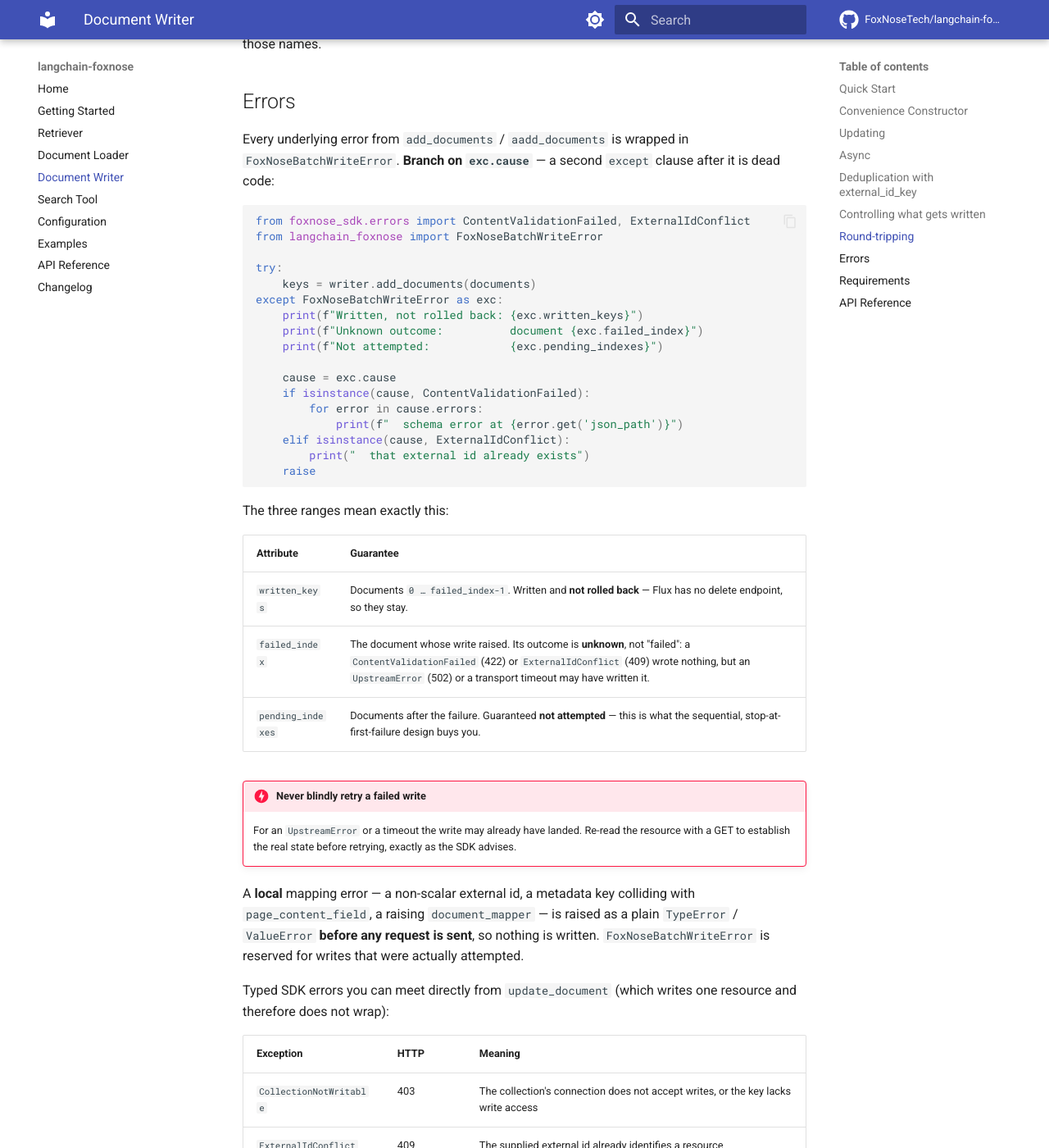
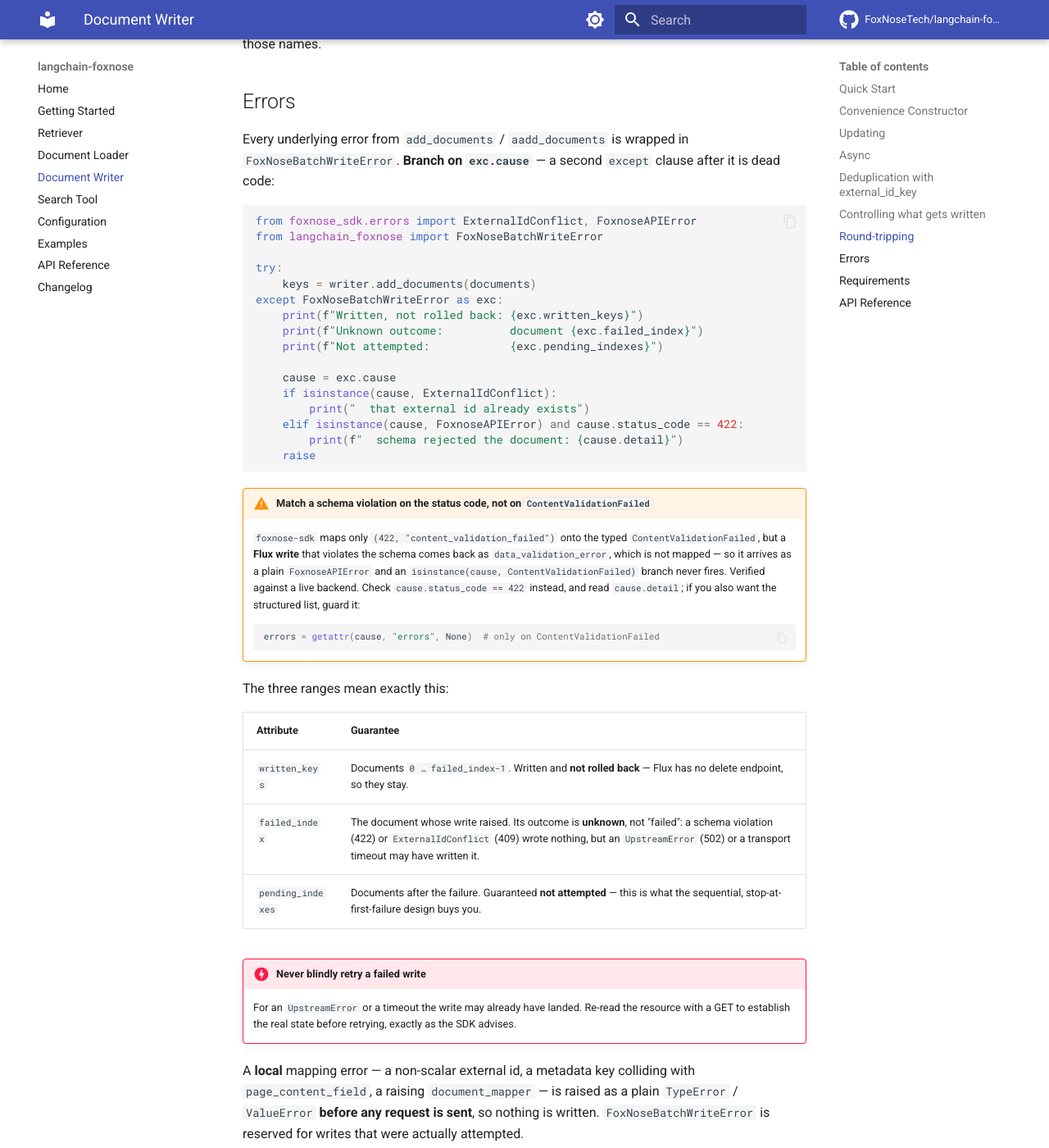
Before and after one commit to FoxNoseTech/langchain-foxnose, an MkDocs documentation site: the page built from docs/writer.md, in a window 1280 px wide and 1400 px high, scrolled down 3972 px. Shown: the whole window at 82% size. Built offline with MkDocs 1.6.1 and Material for MkDocs 9.7.7, drawn with Linux system fonts in a browser that asks for light colours; comment, search, counter and statistics services are not loaded; some of the changed text lies outside the part shown.

Commit message:
docs: match a write schema violation on the status code, not the typed error
The documented recipe did not work. docs/writer.md and the example told
callers to branch on isinstance(cause, ContentValidationFailed), but that
branch never fires for a Flux write: foxnose-sdk maps only
(422, "content_validation_failed") onto that class, while core answers a
resource-write schema violation with "data_validation_error"
(core/resources/exceptions.py). "content_validation_failed" comes from the
MCP write path instead (delivery-api/mcp/tools.py).

Found by the live writer tests, which failed on exactly this assertion.

The recipe now keys off `cause.status_code == 422` and reads `cause.detail`,
which is correct today and stays correct if the SDK later adds the mapping.
The class docstring and the error table say the same.

The cleaner fix is arguably in foxnose-sdk -- map data_validation_error too
-- but that is a separate repo and a separate call.

````diff
--- a/docs/writer.md
+++ b/docs/writer.md
@@ -188,7 +188,7 @@ Every underlying error from `add_documents` / `aadd_documents` is wrapped in
 after it is dead code:
 
 ```python
-from foxnose_sdk.errors import ContentValidationFailed, ExternalIdConflict
+from foxnose_sdk.errors import ExternalIdConflict, FoxnoseAPIError
 from langchain_foxnose import FoxNoseBatchWriteError
 
 try:
@@ -199,20 +199,33 @@ except FoxNoseBatchWriteError as exc:
     print(f"Not attempted:            {exc.pending_indexes}")
 
     cause = exc.cause
-    if isinstance(cause, ContentValidationFailed):
-        for error in cause.errors:
-            print(f"  schema error at {error.get('json_path')}")
-    elif isinstance(cause, ExternalIdConflict):
+    if isinstance(cause, ExternalIdConflict):
         print("  that external id already exists")
+    elif isinstance(cause, FoxnoseAPIError) and cause.status_code == 422:
+        print(f"  schema rejected the document: {cause.detail}")
     raise
 ```
+
+!!! warning "Match a schema violation on the status code, not on `ContentValidationFailed`"
+
+    `foxnose-sdk` maps only `(422, "content_validation_failed")` onto the typed
+    `ContentValidationFailed`, but a **Flux write** that violates the schema
+    comes back as `data_validation_error`, which is not mapped — so it arrives
+    as a plain `FoxnoseAPIError` and an `isinstance(cause,
+    ContentValidationFailed)` branch never fires. Verified against a live
+    backend. Check `cause.status_code == 422` instead, and read `cause.detail`;
+    if you also want the structured list, guard it:
+
+    ```python
+    errors = getattr(cause, "errors", None)  # only on ContentValidationFailed
+    ```
 
 The three ranges mean exactly this:
 
 | Attribute | Guarantee |
 |-----------|-----------|
 | `written_keys` | Documents `0 … failed_index-1`. Written and **not rolled back** — Flux has no delete endpoint, so they stay. |
-| `failed_index` | The document whose write raised. Its outcome is **unknown**, not "failed": a `ContentValidationFailed` (422) or `ExternalIdConflict` (409) wrote nothing, but an `UpstreamError` (502) or a transport timeout may have written it. |
+| `failed_index` | The document whose write raised. Its outcome is **unknown**, not "failed": a schema violation (422) or `ExternalIdConflict` (409) wrote nothing, but an `UpstreamError` (502) or a transport timeout may have written it. |
 | `pending_indexes` | Documents after the failure. Guaranteed **not attempted** — this is what the sequential, stop-at-first-failure design buys you. |
 
 !!! danger "Never blindly retry a failed write"
@@ -234,7 +247,7 @@ resource and therefore does not wrap):
 |-----------|------|---------|
 | `CollectionNotWritable` | 403 | The collection's connection does not accept writes, or the key lacks write access |
 | `ExternalIdConflict` | 409 | The supplied external id already identifies a resource |
-| `ContentValidationFailed` | 422 | `data` failed the collection schema; see `.errors` / `.errors_truncated` |
+| `ContentValidationFailed` | 422 | `data` failed the collection schema; see `.errors` / `.errors_truncated`. **A Flux write reports this as a plain `FoxnoseAPIError` with `error_code="data_validation_error"`** — see the warning above. |
 | `UpstreamError` | 502 | The write could not be confirmed — outcome unknown |
 
 ## Requirements
````
Also changed, not shown: 2 other files.
